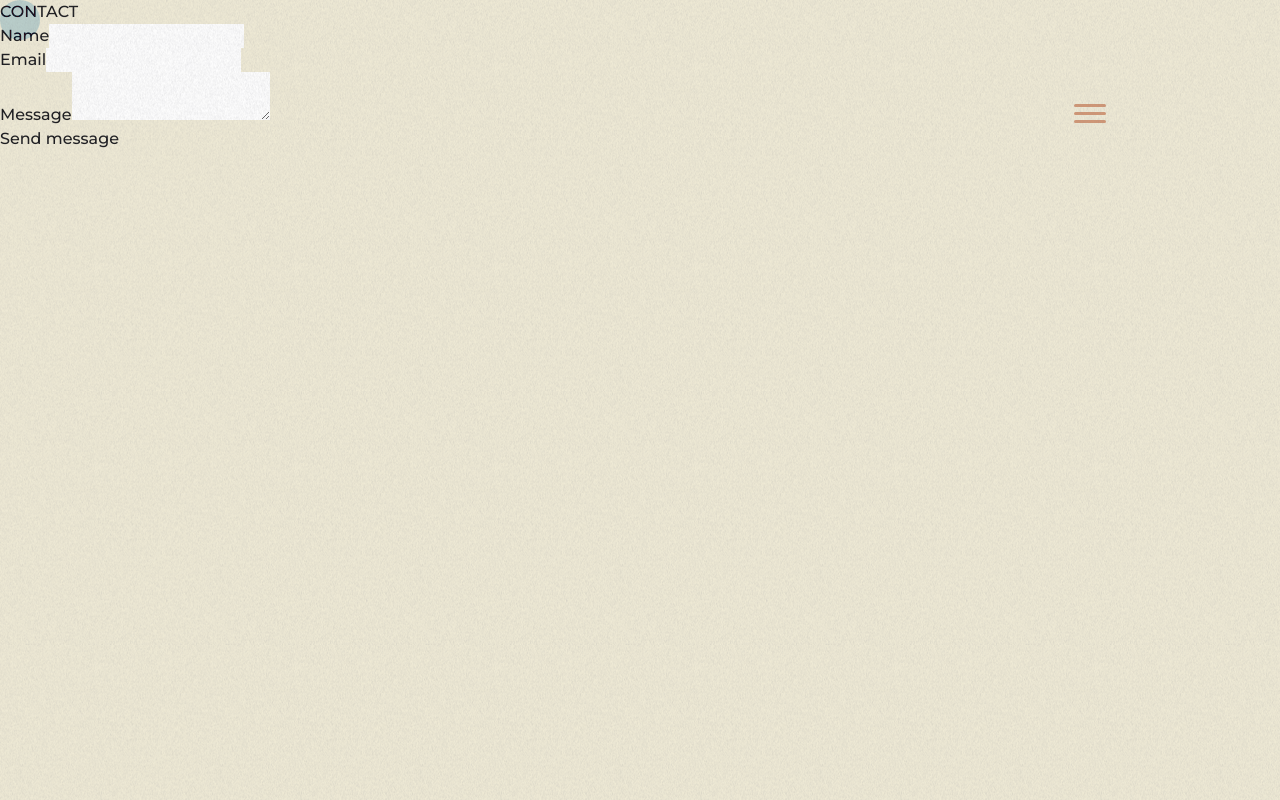
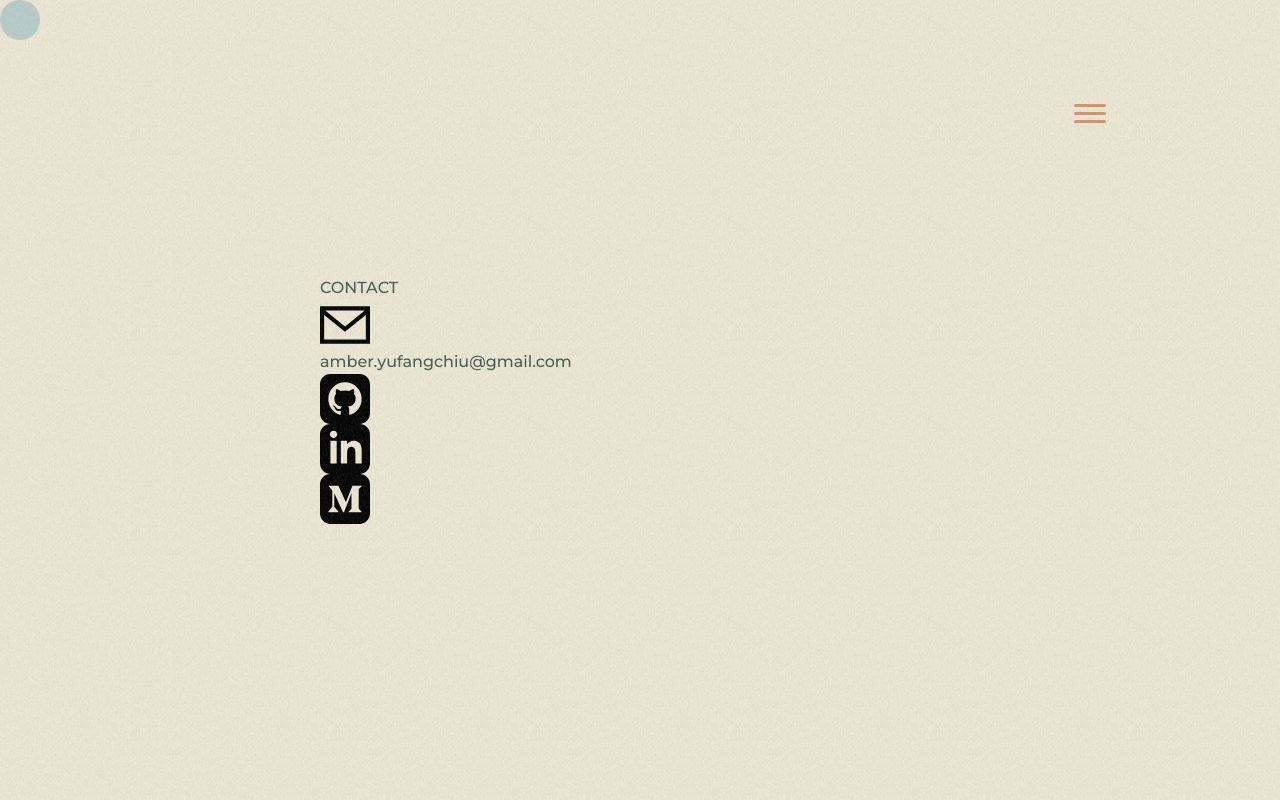
Before and after one commit to amberyufangchiu/nextjs-app-directory, a Next.js app: page /contact in a window 1280 px wide. Built offline with nearby package versions, Linux system fonts and the light colour scheme.

Commit message:
feat(page) add simple contact page

```diff
--- a/app/contact/page.tsx
+++ b/app/contact/page.tsx
@@ -1,67 +1,73 @@
 'use client'
-import React, { useState, useEffect } from 'react'
+import Image from 'next/image'
+import Link from 'next/link'
+import { useState } from 'react'
+import { sendContactForm } from '../lib/api'
 import './index.scss'
-import { sendContactForm } from '../lib/api'
 
 const Contact = () => {
   const [formData, setFormData] = useState({
-    name: "",
-    email: "",
-    message: ""
-  });
+    name: '',
+    email: '',
+    message: '',
+  })
 
   const [formSuccess, setFormSuccess] = useState<boolean>(false)
-  const [formSuccessMessage, setFormSuccessMessage] = useState<string>("")
+  const [formSuccessMessage, setFormSuccessMessage] = useState<string>('')
 
   const handleInput = (e: any) => {
-    const fieldName = e.target.name;
-    const fieldValue = e.target.value;
+    const fieldName = e.target.name
+    const fieldValue = e.target.value
 
     setFormData((prevState) => ({
       ...prevState,
-      [fieldName]: fieldValue
-    }));
+      [fieldName]: fieldValue,
+    }))
   }
 
-  const submitForm = async(e: any) => {
+  const submitForm = async (e: any) => {
     e.preventDefault()
 
     const data = new FormData()
 
     // Turn our formData state into data we can use with a form submission
     Object.entries(formData).forEach(([key, value]) => {
-      data.append(key, value);
+      data.append(key, value)
     })
 
     try {
-      await sendContactForm(data);
+      await sendContactForm(data)
     } catch (error) {
-      console.log(error);
+      console.log(error)
     }
   }
 
   return (
-    <div className='Contact'>
+    <div className='contact'>
       <h1>CONTACT</h1>
       <div className='divider'></div>
-      <form method="POST" action="" onSubmit={submitForm}>
-          <div>
-            <label>Name</label>
-            <input type="text" name="name" onChange={handleInput} value={formData.name} />
-          </div>
-
-          <div>
-            <label>Email</label>
-            <input type="text" name="email" onChange={handleInput} value={formData.email} />
-          </div>
-
-          <div>
-            <label>Message</label>
-            <textarea name="message" onChange={handleInput} value={formData.message}></textarea>
-
-          </div>
-          <button type="submit">Send message</button>
-        </form>
+      <div className='inner'>
+        <div className='mail'>
+          <Image src='/icon/email.svg' width={50} height={50} alt='email' />
+          <p>amber.yufangchiu@gmail.com</p>
+        </div>
+        <div className='social-media'>
+          <Link href='https://github.com/amberyufangchiu'>
+            <Image src='/icon/github.svg' width={50} height={50} alt='github' />
+          </Link>
+          <Link href='https://www.linkedin.com/in/amber-yufang-chiu/'>
+            <Image
+              src='/icon/linkedin.svg'
+              width={50}
+              height={50}
+              alt='linkedin'
+            />
+          </Link>
+          <Link href='https://medium.com/@amber.yufangchiu'>
+            <Image src='/icon/medium.svg' width={50} height={50} alt='medium' />
+          </Link>
+        </div>
+      </div>
     </div>
   )
 }
```
